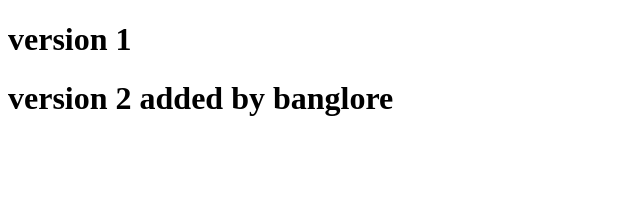
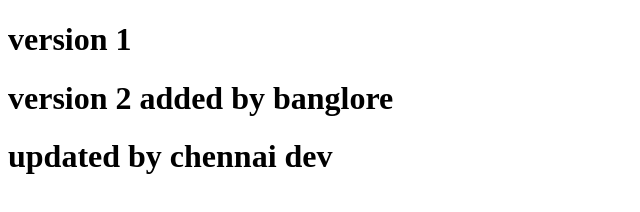
Before and after one commit to Jyothi7901/hyderbad, a plain HTML site: page index.html in a window 1280 px wide. Shown: the whole page, without its empty margins (0-640 px from the left). Drawn offline with Linux system fonts and the light colour scheme.

Commit message:
version3 added by chennai dev

```diff
--- a/index.html
+++ b/index.html
@@ -8,5 +8,6 @@
 <body>
     <h1>version 1</h1>
     <h1>version 2 added by banglore</h1>
+    <h1>updated by chennai dev</h1>
 </body>
 </html>
```
